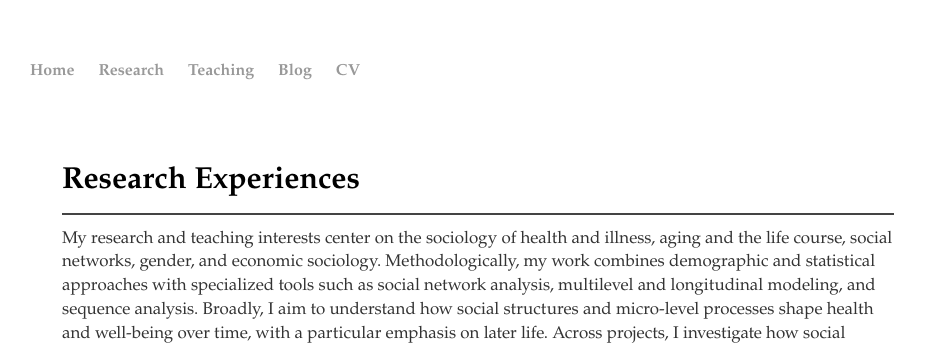
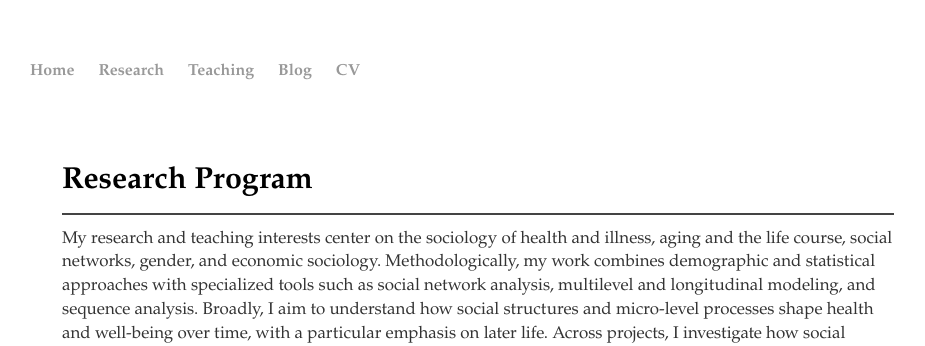
Before and after one commit to windyqu/windyqu.github.io, a Jekyll site: the page built from research/index.html, in a window 1280 px wide and 900 px high. Shown: the top 346 px of the window, without its empty margins (162-1087 px from the left). Built offline with Jekyll 4.4.1, drawn with Linux system fonts in a browser that asks for light colours.

Commit message:
Update index.html

```diff
--- a/research/index.html
+++ b/research/index.html
@@ -70,7 +70,7 @@
 </style>
 
 <div class="blurb research-section">
-  <h2 class="section-title">Research Experiences</h2>
+  <h2 class="section-title">Research Program </h2>
 
   <p>
     My research and teaching interests center on the sociology of health and illness, aging and the life course,
```
